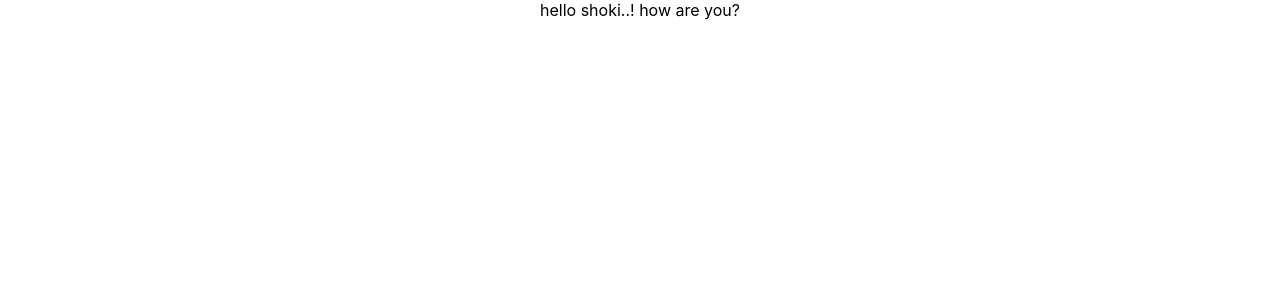
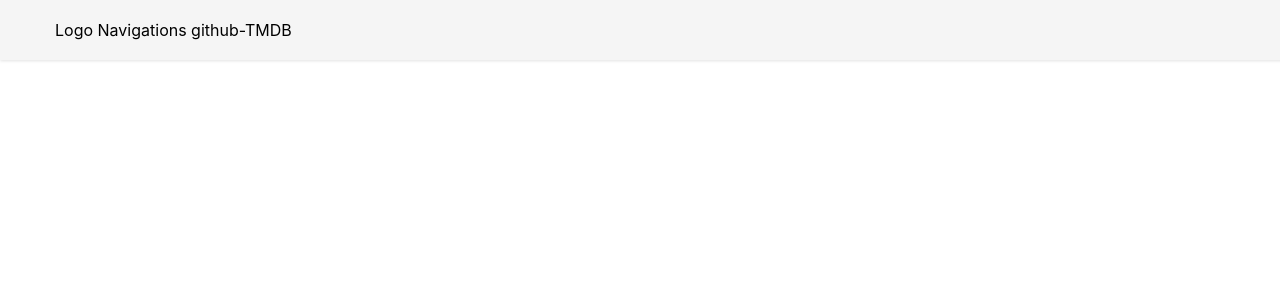
Before and after one commit to hangeldimyrat/react-movie, a React (Create React App) app: page / in a window 1280 px wide. Shown: the top 300 px of the page. Built offline with nearby package versions, Linux system fonts and the light colour scheme.

Commit message:
add Header

```diff
--- a/src/App.js
+++ b/src/App.js
@@ -1,12 +1,14 @@
 import React, {Component} from 'react';
+
 import './App.css';
+import Header from './containers/Header/Header';
 
 class App extends Component {
 
   render () {
     return (
       <div className="App">
-        hello shoki..! how are you?
+        <Header />
       </div>
     );
   }
--- /dev/null
+++ b/src/containers/Header/Header.css
@@ -0,0 +1,10 @@
+.Header {
+    width: 100%;
+    height: 60px;
+    background-color: whitesmoke;
+    box-shadow: 0 1px 3px #e3e3e3;
+    position: fixed;
+    display: flex;
+    align-items: center;
+    padding: 0 55px;
+}
```
Also changed, not shown: 2 other files (tests, documents, lock files or other folders).
